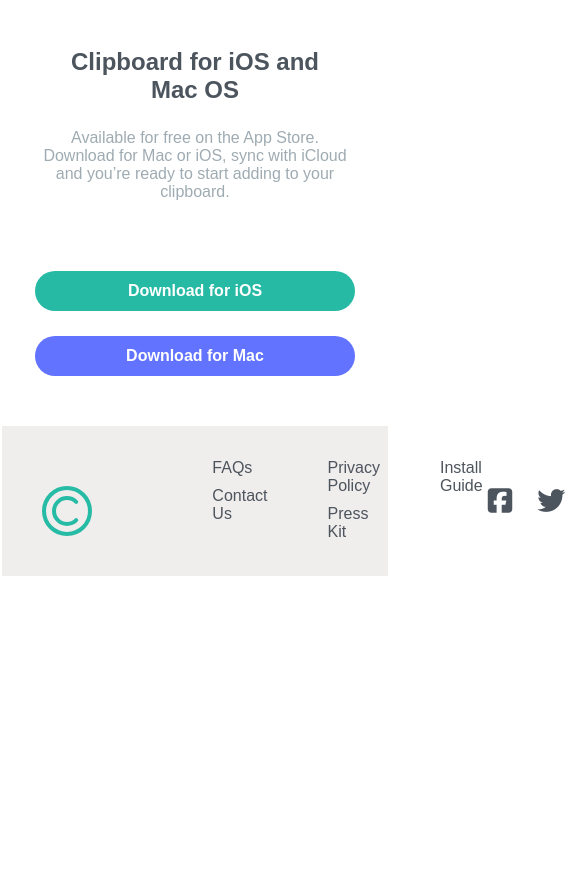
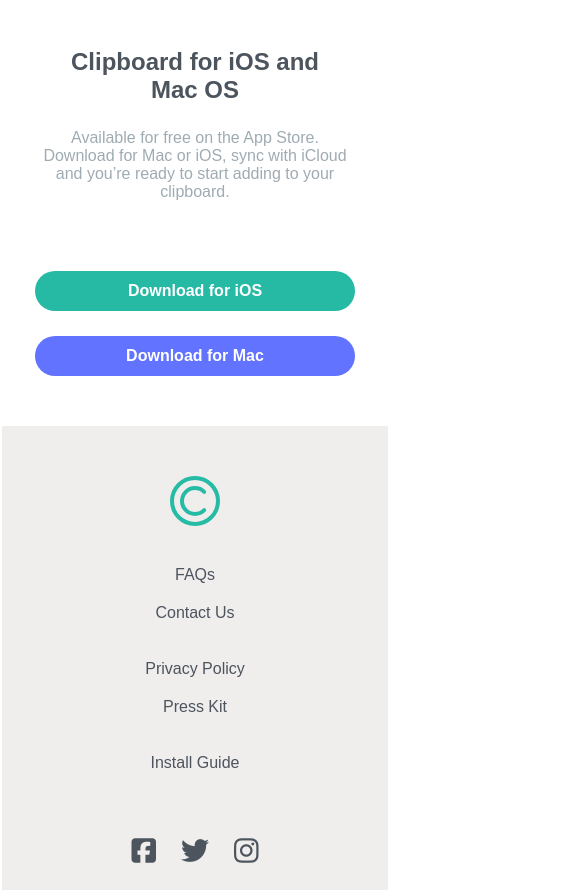
Before and after one commit to Annieleoliveiraa/landing-page, a plain HTML site: page index.html in a window 390 px wide. Shown: the part 3678-4568 px from the top of the page, 585 px wide, since content can reach past the window. Before the commit the page ends 4254 px from the top, so only its background shows below. Drawn offline with Linux system fonts and the light colour scheme; a web font is replaced by a local one.

Commit message:
Responsividade finalizada

```diff
--- a/styles/style.scss
+++ b/styles/style.scss
@@ -546,6 +546,52 @@
       }
     }
 
+    .card-footer {
+      display: flex;
+      flex-direction: column;
+      height: auto;
 
+       img {
+        margin-left: auto;
+        margin-right: auto;
+        padding: 50px 0;
+       }
+
+       .box-info {
+        display: flex;
+        flex-direction: column;
+        margin-left: auto;
+        margin-right: auto;
+
+        .box-1 {
+          margin-top: -20px;
+          span {
+            text-align: center;
+            margin: 5px 0;
+          }
+        }
+
+        .box-2 {
+          margin-top: -2em;
+          span {
+            text-align: center;
+            margin: 5px 0;
+          }
+        }
+
+
+        .box-3 {
+          margin-top: -2em;
+          span {
+            text-align: center;
+            margin: 5px 0;
+          }
+        }
+       }
+    }
+
+    .card-logos {
+     padding: 25px 0;
+    }
   }
 }
```
Also changed, not shown: styles/style.css, 1 other file.
